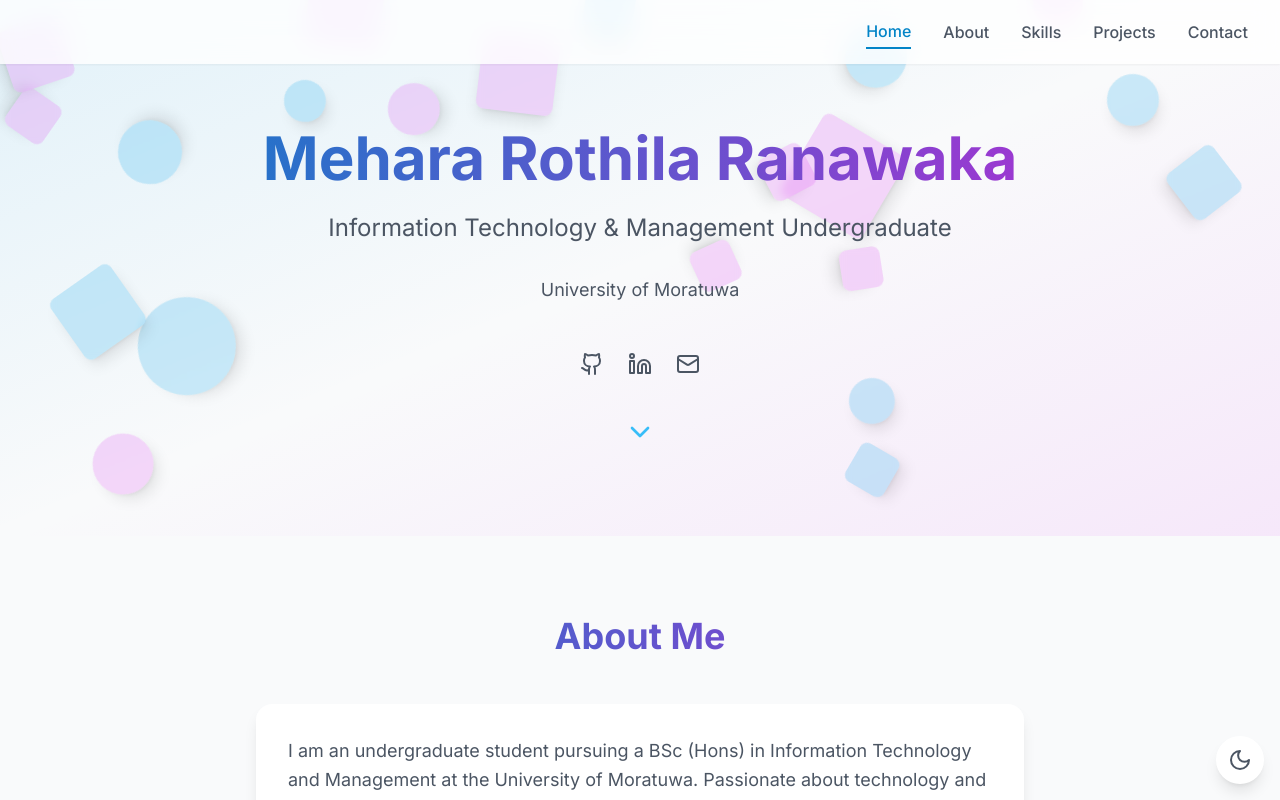
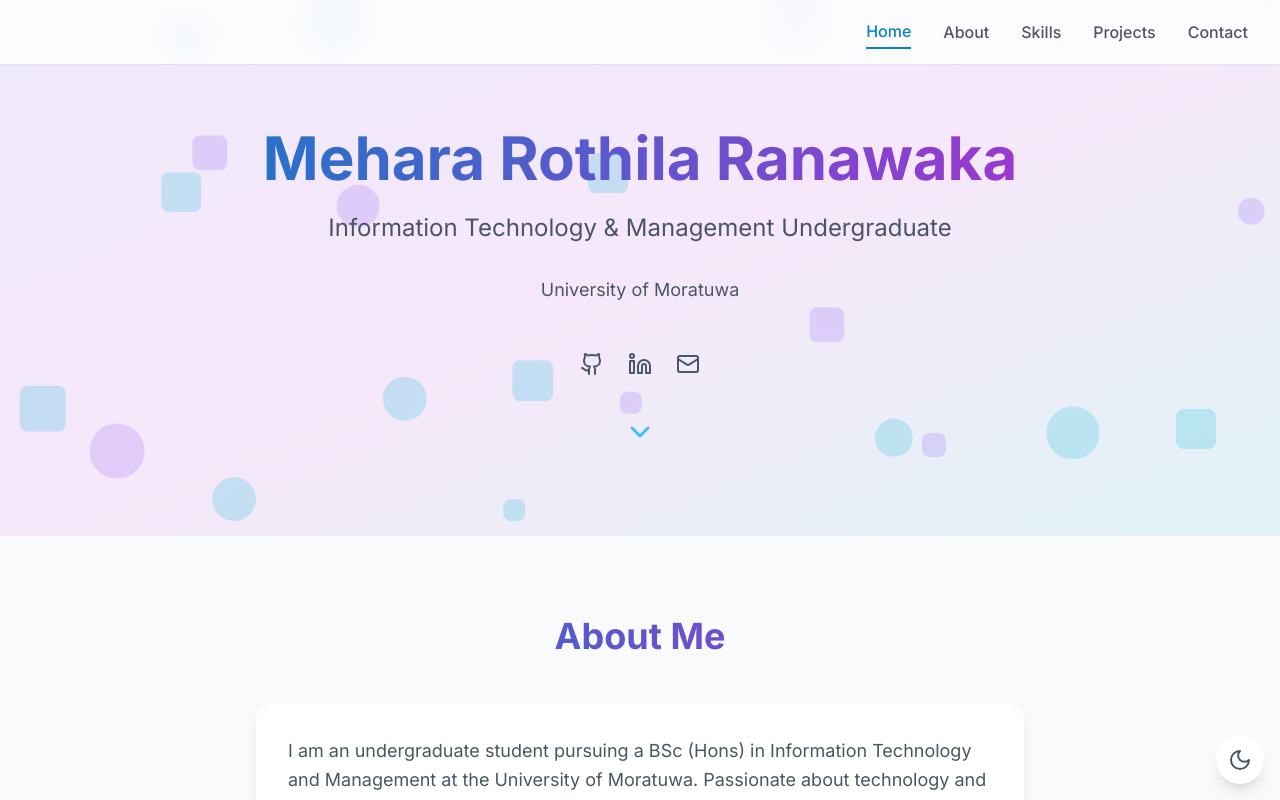
Before and after one commit to mehara-rothila/portf, a React (Create React App) app: page / in a window 1280 px wide. Shown: the top 800 px of the page. Built offline with nearby package versions, Linux system fonts and the light colour scheme.

Commit message:
Update ParticleBackground.js

```diff
--- a/src/components/ParticleBackground.js
+++ b/src/components/ParticleBackground.js
@@ -1,26 +1,24 @@
 import React, { useState, useEffect, useCallback, useMemo } from 'react';
 
-const ParticleBackground = ({ particleCount = 30, colorScheme = 'default' }) => {
+const RandomParticleBackground = ({
+  particleCount = 20,
+  colorScheme = 'default',
+}) => {
   const [particles, setParticles] = useState([]);
   const [mousePos, setMousePos] = useState({ x: null, y: null });
 
-  // Color schemes moved to a memoized object to prevent unnecessary re-renders
   const colorSchemes = useMemo(() => ({
     default: {
-      gradient: 'from-primary-500/10 via-transparent to-secondary-500/10',
-      particleColors: ['bg-primary-500/20', 'bg-secondary-500/20']
+      gradient: 'from-violet-500/10 via-fuchsia-500/10 to-cyan-500/10',
+      particleColors: ['bg-violet-500/20', 'bg-cyan-500/20']
     },
     cosmic: {
       gradient: 'from-purple-500/10 via-pink-500/10 to-indigo-500/10',
-      particleColors: ['bg-purple-500/20', 'bg-pink-500/20', 'bg-indigo-500/20']
+      particleColors: ['bg-purple-500/20', 'bg-indigo-500/20']
     },
-    ocean: {
-      gradient: 'from-blue-500/10 via-cyan-500/10 to-teal-500/10',
-      particleColors: ['bg-blue-500/20', 'bg-cyan-500/20', 'bg-teal-500/20']
-    },
-    sunset: {
-      gradient: 'from-orange-500/10 via-red-500/10 to-yellow-500/10',
-      particleColors: ['bg-orange-500/20', 'bg-red-500/20', 'bg-yellow-500/20']
+    aurora: {
+      gradient: 'from-green-500/10 via-teal-500/10 to-blue-500/10',
+      particleColors: ['bg-green-500/20', 'bg-blue-500/20']
     }
   }), []);
 
@@ -30,59 +28,53 @@ const ParticleBackground = ({ particleCount = 30, colorScheme = 'default' }) =>
       id: i,
       x: Math.random() * 100,
       y: Math.random() * 100,
-      size: Math.random() * 60 + 40,
-      baseX: Math.random() * 100,
-      baseY: Math.random() * 100,
-      vx: 0,
-      vy: 0,
-      shape: Math.random() > 0.7 ? 'triangle' : Math.random() > 0.5 ? 'square' : 'circle',
+      size: Math.random() * 40 + 20,
+      vx: (Math.random() - 0.5) * 0.8, // Increased random velocity
+      vy: (Math.random() - 0.5) * 0.8,
+      shape: Math.random() > 0.5 ? 'circle' : 'square',
       colorIndex: Math.floor(Math.random() * colorSchemes[colorScheme].particleColors.length),
-      rotation: Math.random() * 360
+      changeDirectionCounter: Math.random() * 100 // Random initial counter
     }));
     setParticles(initialParticles);
   }, [particleCount, colorScheme, colorSchemes]);
 
-  // Animation frame for smooth movement
   useEffect(() => {
     let animationFrameId;
 
     const animate = () => {
       setParticles(prevParticles =>
         prevParticles.map(particle => {
-          let { x, y, vx, vy, baseX, baseY } = particle;
+          let { x, y, vx, vy, changeDirectionCounter } = particle;
 
-          // Apply mouse repulsion if mouse is present
+          // Random direction change
+          changeDirectionCounter--;
+          if (changeDirectionCounter <= 0) {
+            vx = (Math.random() - 0.5) * 0.8;
+            vy = (Math.random() - 0.5) * 0.8;
+            changeDirectionCounter = Math.random() * 100 + 50; // Reset counter
+          }
+
+          // Mouse repulsion
           if (mousePos.x !== null) {
             const dx = mousePos.x - x;
             const dy = mousePos.y - y;
             const distance = Math.sqrt(dx * dx + dy * dy);
 
-            if (distance < 30) { // Repulsion radius
-              const force = (30 - distance) / 30;
-              vx -= (dx / distance) * force * 2;
-              vy -= (dy / distance) * force * 2;
+            if (distance < 20) {
+              vx -= dx * 0.02;
+              vy -= dy * 0.02;
             }
           }
-
-          // Spring force towards base position
-          const springX = baseX - x;
-          const springY = baseY - y;
-          vx += springX * 0.02;
-          vy += springY * 0.02;
-
-          // Apply friction
-          vx *= 0.95;
-          vy *= 0.95;
 
           // Update position
           x += vx;
           y += vy;
 
-          // Boundary checking
-          if (x < 0) { x = 0; vx *= -0.5; }
-          if (x > 100) { x = 100; vx *= -0.5; }
-          if (y < 0) { y = 0; vy *= -0.5; }
-          if (y > 100) { y = 100; vy *= -0.5; }
+          // Wrap around edges
+          if (x < 0) x = 100;
+          if (x > 100) x = 0;
+          if (y < 0) y = 100;
+          if (y > 100) y = 0;
 
           return {
             ...particle,
@@ -90,22 +82,18 @@ const ParticleBackground = ({ particleCount = 30, colorScheme = 'default' }) =>
             y,
             vx,
             vy,
-            rotation: particle.rotation + (Math.abs(vx) + Math.abs(vy)) * 2
+            changeDirectionCounter
           };
         })
       );
+
       animationFrameId = requestAnimationFrame(animate);
     };
 
     animate();
-    return () => {
-      if (animationFrameId) {
-        cancelAnimationFrame(animationFrameId);
-      }
-    };
+    return () => cancelAnimationFrame(animationFrameId);
   }, [mousePos]);
 
-  // Handle mouse movement
   const handleMouseMove = useCallback((e) => {
     const rect = e.currentTarget.getBoundingClientRect();
     const x = ((e.clientX - rect.left) / rect.width) * 100;
@@ -116,15 +104,6 @@ const ParticleBackground = ({ particleCount = 30, colorScheme = 'default' }) =>
   const handleMouseLeave = useCallback(() => {
     setMousePos({ x: null, y: null });
   }, []);
-
-  // Custom Triangle component
-  const Triangle = ({ className }) => (
-    <div
-      className={`w-0 h-0
-        border-l-[25px] border-r-[25px] border-b-[40px]
-        border-transparent ${className}`}
-    />
-  );
 
   const { gradient, particleColors } = colorSchemes[colorScheme];
 
@@ -139,26 +118,20 @@ const ParticleBackground = ({ particleCount = 30, colorScheme = 'default' }) =>
           key={particle.id}
           className={`absolute transform-gpu
             ${particleColors[particle.colorIndex]}
-            ${particle.shape === 'square' ? 'rounded-lg' :
-              particle.shape === 'circle' ? 'rounded-full' : ''}
-            shadow-lg backdrop-blur-sm`}
+            ${particle.shape === 'circle' ? 'rounded-full' : 'rounded-lg'}
+            backdrop-blur-sm`}
           style={{
-            width: particle.shape === 'triangle' ? '0' : `${particle.size}px`,
-            height: particle.shape === 'triangle' ? '0' : `${particle.size}px`,
+            width: `${particle.size}px`,
+            height: `${particle.size}px`,
             left: `${particle.x}%`,
             top: `${particle.y}%`,
-            transform: `translate(-50%, -50%) rotate(${particle.rotation}deg)`,
-            transition: 'box-shadow 0.3s ease-out',
+            transform: 'translate(-50%, -50%)',
             willChange: 'transform, left, top'
           }}
-        >
-          {particle.shape === 'triangle' && (
-            <Triangle className={`${particleColors[particle.colorIndex].replace('bg-', 'border-b-')}`} />
-          )}
-        </div>
+        />
       ))}
     </div>
   );
 };
 
-export default ParticleBackground;
+export default RandomParticleBackground;
```
